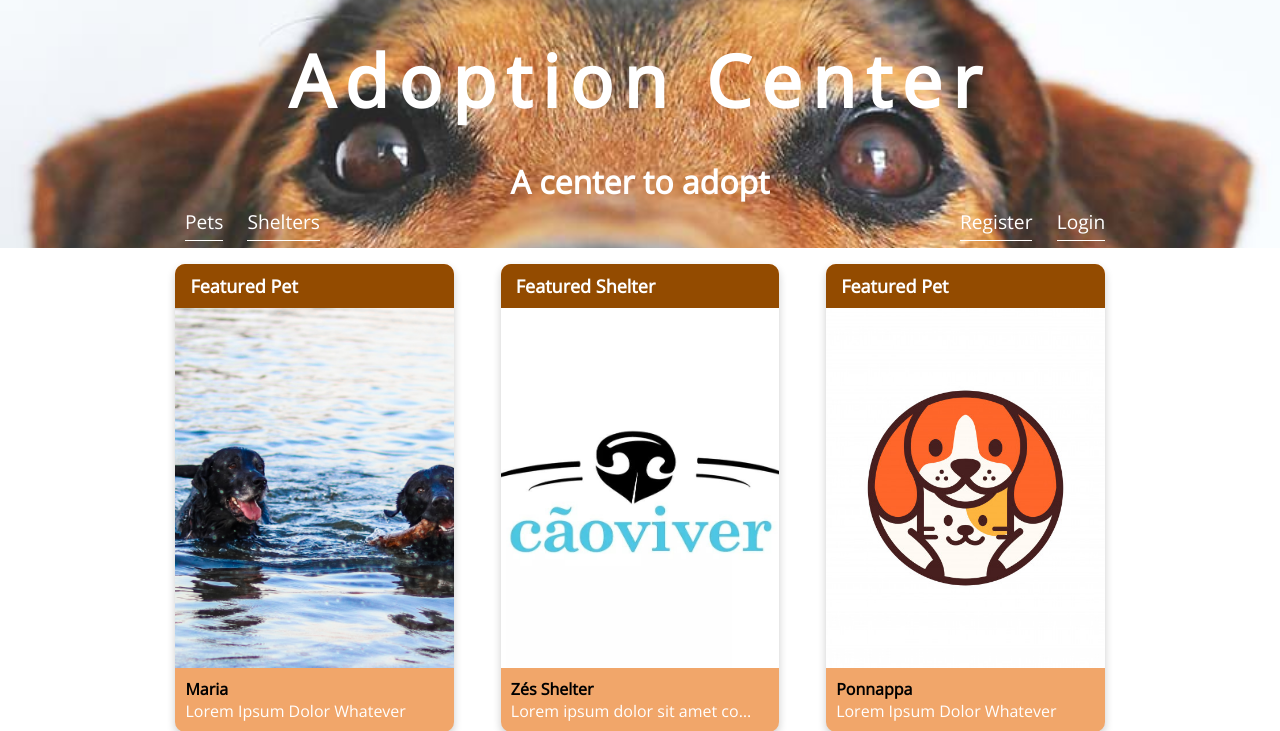
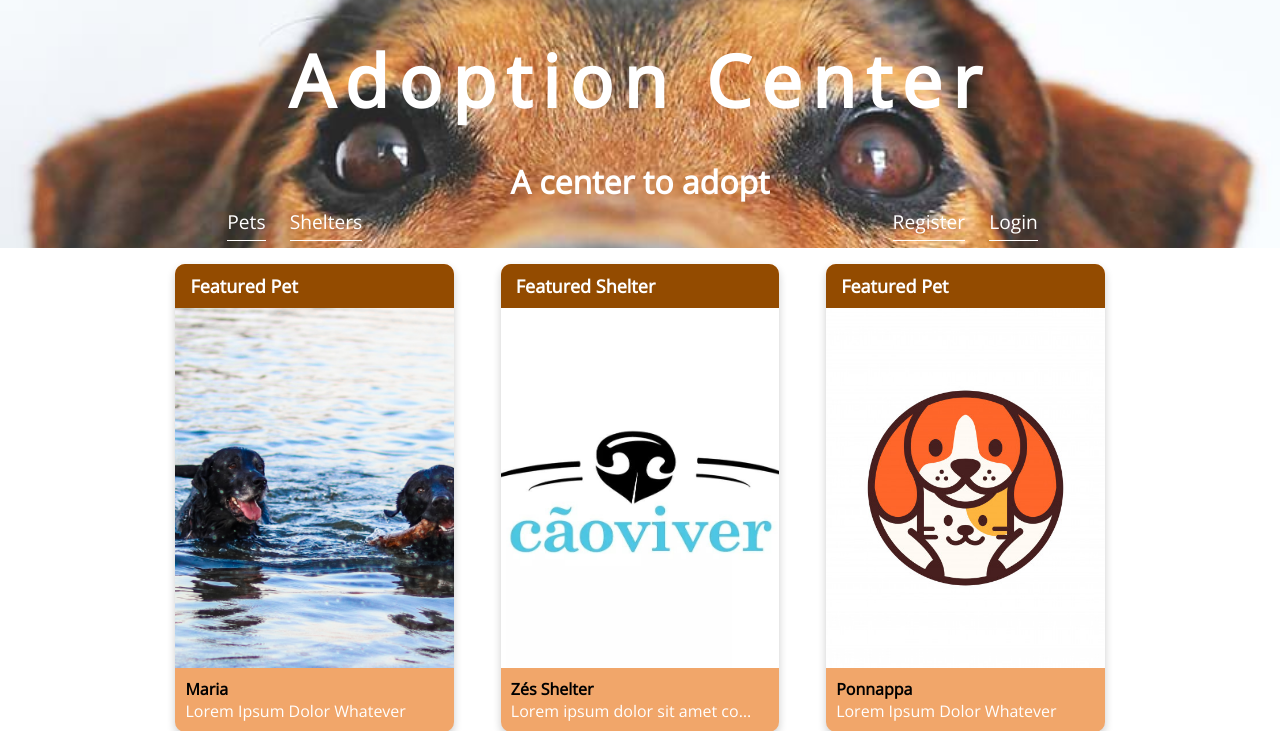
Before and after one commit to FEUP-LTW/ltw-project-g60, a PHP site: page /homepage.php in a window 1280 px wide. Shown: the top 731 px of the page. Run offline with PHP 8.4, Linux system fonts and the light colour scheme; data comes from the database, SQL or seed files in the repository; both versions use the stored data as it was after the commit; some libraries are stand-ins or nearby versions.

Commit message:
some changes to the main header

```diff
--- a/style/style.css
+++ b/style/style.css
@@ -121,7 +121,7 @@ html, body {
   width: 100%;
   color: white;
   display: grid;
-  grid-template-columns: 25% 50% 25%;
+  grid-template-columns: 1fr 0.1fr 1fr;
   grid-template-rows: 10em 3em 2.5em;
 }
 .header a {
@@ -143,7 +143,7 @@ html, body {
   font-size: 200%;
 }
 .header #links, .header #signup {
-  justify-self: right;
+  justify-self: center;
   grid-row: 3;
   grid-column: 1;
   float: left;
@@ -157,13 +157,10 @@ html, body {
   padding-bottom: 5px;
   margin-bottom: 1em;
 }
-.header #links a:nth-child(2), .header #signup a:nth-child(2) {
-  margin: 0;
-}
 .header #signup {
   grid-row: 3;
   grid-column: 3;
-  justify-self: left;
+  justify-self: center;
   float: right;
 }
 
```
Also changed, not shown: style/common.sass (+3 -5 lines), pets.db, 1 other file.
